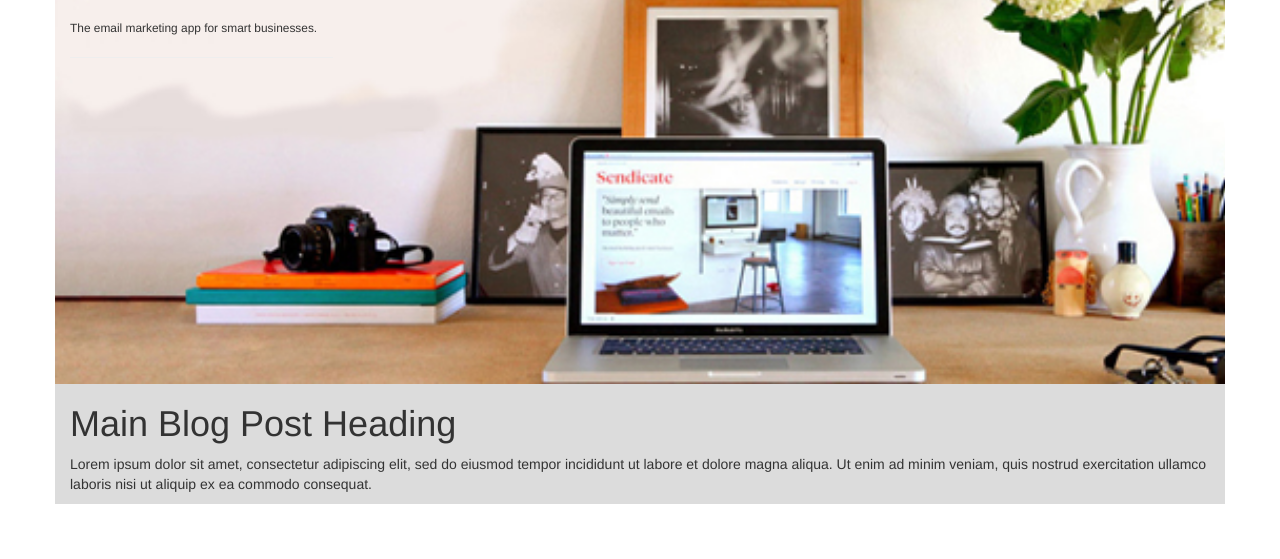
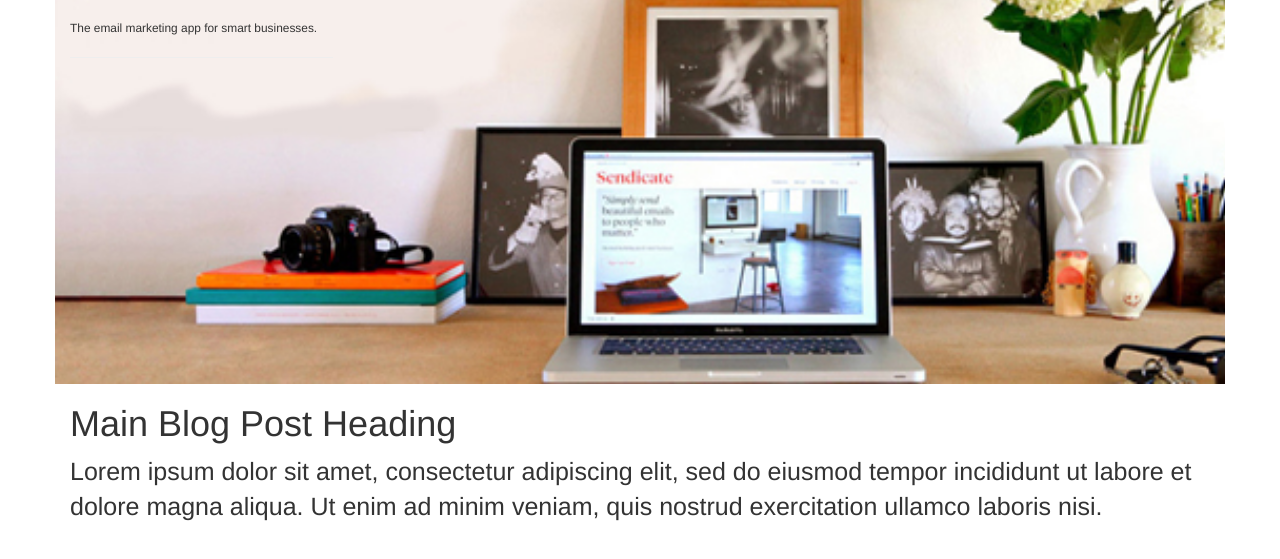
Before and after one commit to rtduany/GNOME, a plain HTML site: page index.html in a window 1280 px wide. Shown: the part 311-870 px from the top of the page. Before the commit the page ends 815 px from the top, so only its background shows below. Drawn offline with nearby package versions, Linux system fonts and the light colour scheme.

Commit message:
add lorem ipsum to index.html as paragraph and fix css

```diff
--- a/index.html
+++ b/index.html
@@ -37,7 +37,7 @@
 			<div class="row" id="third-child">
 				<div class="col-md-12">
 					<h1>Main Blog Post Heading</h1>
-					<p>Lorem ipsum dolor sit amet, consectetur adipiscing elit, sed do eiusmod tempor incididunt ut labore et dolore magna aliqua. Ut enim ad minim veniam, quis nostrud exercitation ullamco laboris nisi ut aliquip ex ea commodo consequat.</p>
+					<p class="lorem">Lorem ipsum dolor sit amet, consectetur adipiscing elit, sed do eiusmod tempor incididunt ut labore et dolore magna aliqua. Ut enim ad minim veniam, quis nostrud exercitation ullamco laboris nisi.</p>
 				</div>
 			</div> <!-- third row -->
 			<div class="row"></div>
--- a/main.css
+++ b/main.css
@@ -31,3 +31,10 @@
 	background-size: cover;
 	background-repeat: no-repeat;
 }
+#third-child{
+	background-color: white;
+	height:500px;
+}
+.lorem{
+	font-size: 25px;
+}
```
